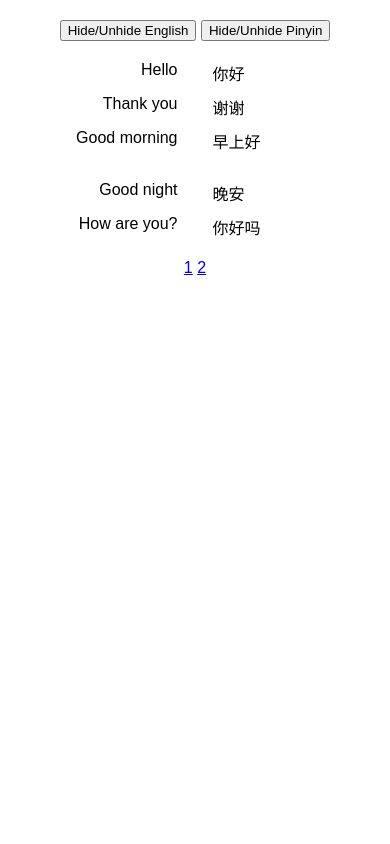
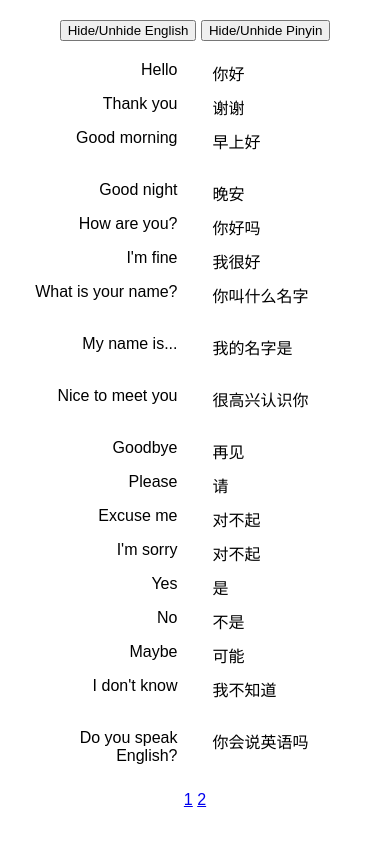
Before and after one commit to leo9949/leo9949, a plain HTML site: page index.html in a window 390 px wide. Drawn offline with Linux system fonts and the light colour scheme.

Commit message:
Update index.html

```diff
--- a/index.html
+++ b/index.html
@@ -3,7 +3,7 @@
 <head>
     <meta charset="UTF-8">
     <meta name="viewport" content="width=device-width, initial-scale=1.0">
-    <title>Chinese Daily Conversation Phrases - Example Page</title>
+    <title>Chinese Daily Conversation Phrases - Page 1</title>
     <style>
         body {
             font-family: Arial, sans-serif;
@@ -66,6 +66,58 @@
             <div class="english">How are you?</div>
             <div class="chinese" onclick="toggleLinePinyin(this)">你好吗 <span class="pinyin hidden">(nǐ hǎo ma)</span></div>
         </div>
+        <div class="phrase">
+            <div class="english">I'm fine</div>
+            <div class="chinese" onclick="toggleLinePinyin(this)">我很好 <span class="pinyin hidden">(wǒ hěn hǎo)</span></div>
+        </div>
+        <div class="phrase">
+            <div class="english">What is your name?</div>
+            <div class="chinese" onclick="toggleLinePinyin(this)">你叫什么名字 <span class="pinyin hidden">(nǐ jiào shénme míngzi)</span></div>
+        </div>
+        <div class="phrase">
+            <div class="english">My name is...</div>
+            <div class="chinese" onclick="toggleLinePinyin(this)">我的名字是 <span class="pinyin hidden">(wǒ de míngzi shì)</span></div>
+        </div>
+        <div class="phrase">
+            <div class="english">Nice to meet you</div>
+            <div class="chinese" onclick="toggleLinePinyin(this)">很高兴认识你 <span class="pinyin hidden">(hěn gāoxìng rènshí nǐ)</span></div>
+        </div>
+        <div class="phrase">
+            <div class="english">Goodbye</div>
+            <div class="chinese" onclick="toggleLinePinyin(this)">再见 <span class="pinyin hidden">(zài jiàn)</span></div>
+        </div>
+        <div class="phrase">
+            <div class="english">Please</div>
+            <div class="chinese" onclick="toggleLinePinyin(this)">请 <span class="pinyin hidden">(qǐng)</span></div>
+        </div>
+        <div class="phrase">
+            <div class="english">Excuse me</div>
+            <div class="chinese" onclick="toggleLinePinyin(this)">对不起 <span class="pinyin hidden">(duìbuqǐ)</span></div>
+        </div>
+        <div class="phrase">
+            <div class="english">I'm sorry</div>
+            <div class="chinese" onclick="toggleLinePinyin(this)">对不起 <span class="pinyin hidden">(duìbuqǐ)</span></div>
+        </div>
+        <div class="phrase">
+            <div class="english">Yes</div>
+            <div class="chinese" onclick="toggleLinePinyin(this)">是 <span class="pinyin hidden">(shì)</span></div>
+        </div>
+        <div class="phrase">
+            <div class="english">No</div>
+            <div class="chinese" onclick="toggleLinePinyin(this)">不是 <span class="pinyin hidden">(bù shì)</span></div>
+        </div>
+        <div class="phrase">
+            <div class="english">Maybe</div>
+            <div class="chinese" onclick="toggleLinePinyin(this)">可能 <span class="pinyin hidden">(kěnéng)</span></div>
+        </div>
+        <div class="phrase">
+            <div class="english">I don't know</div>
+            <div class="chinese" onclick="toggleLinePinyin(this)">我不知道 <span class="pinyin hidden">(wǒ bù zhīdào)</span></div>
+        </div>
+        <div class="phrase">
+            <div class="english">Do you speak English?</div>
+            <div class="chinese" onclick="toggleLinePinyin(this)">你会说英语吗 <span class="pinyin hidden">(nǐ huì shuō yīngyǔ)</span></div>
+        </div>
     </div>
 
     <div class="pagination">
```
